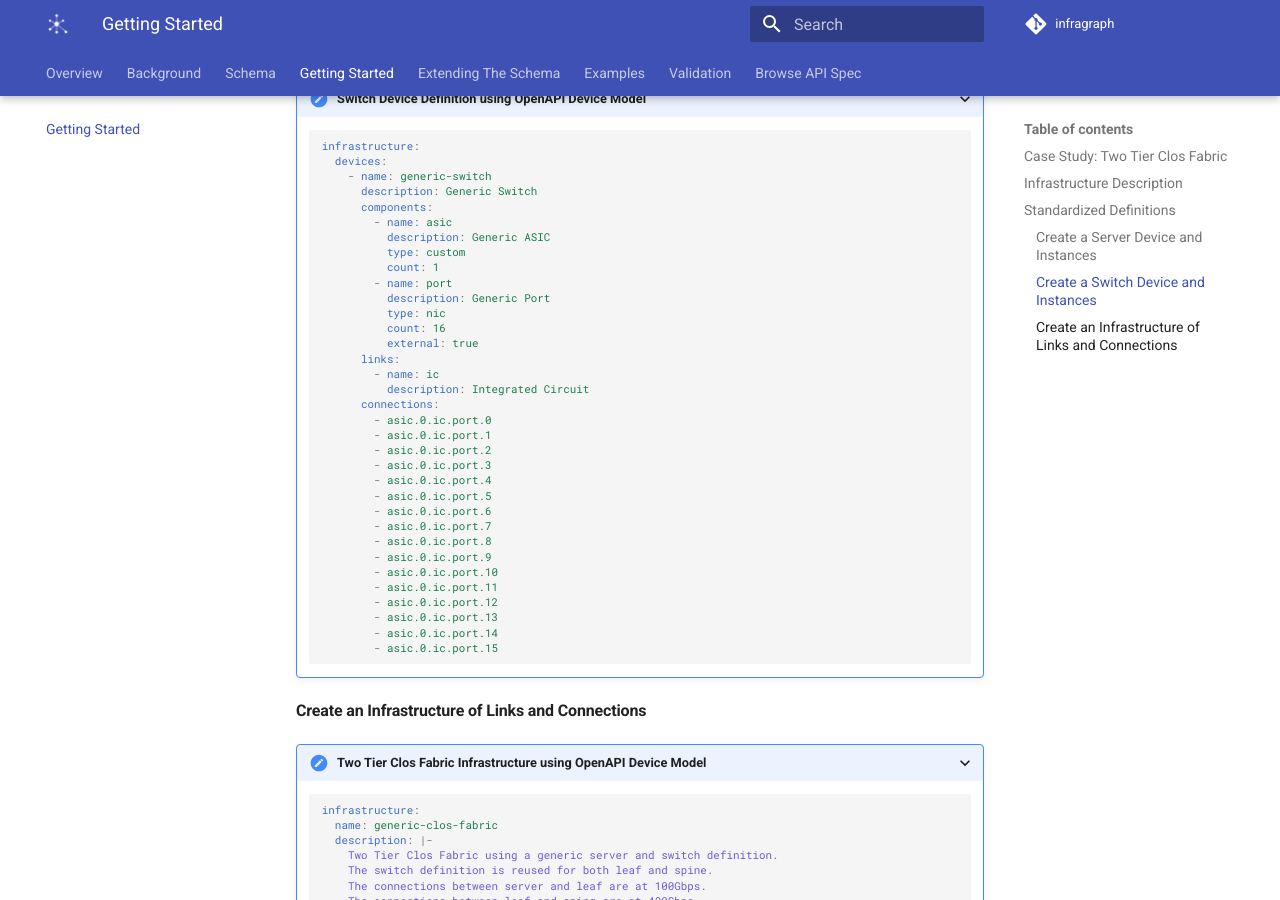
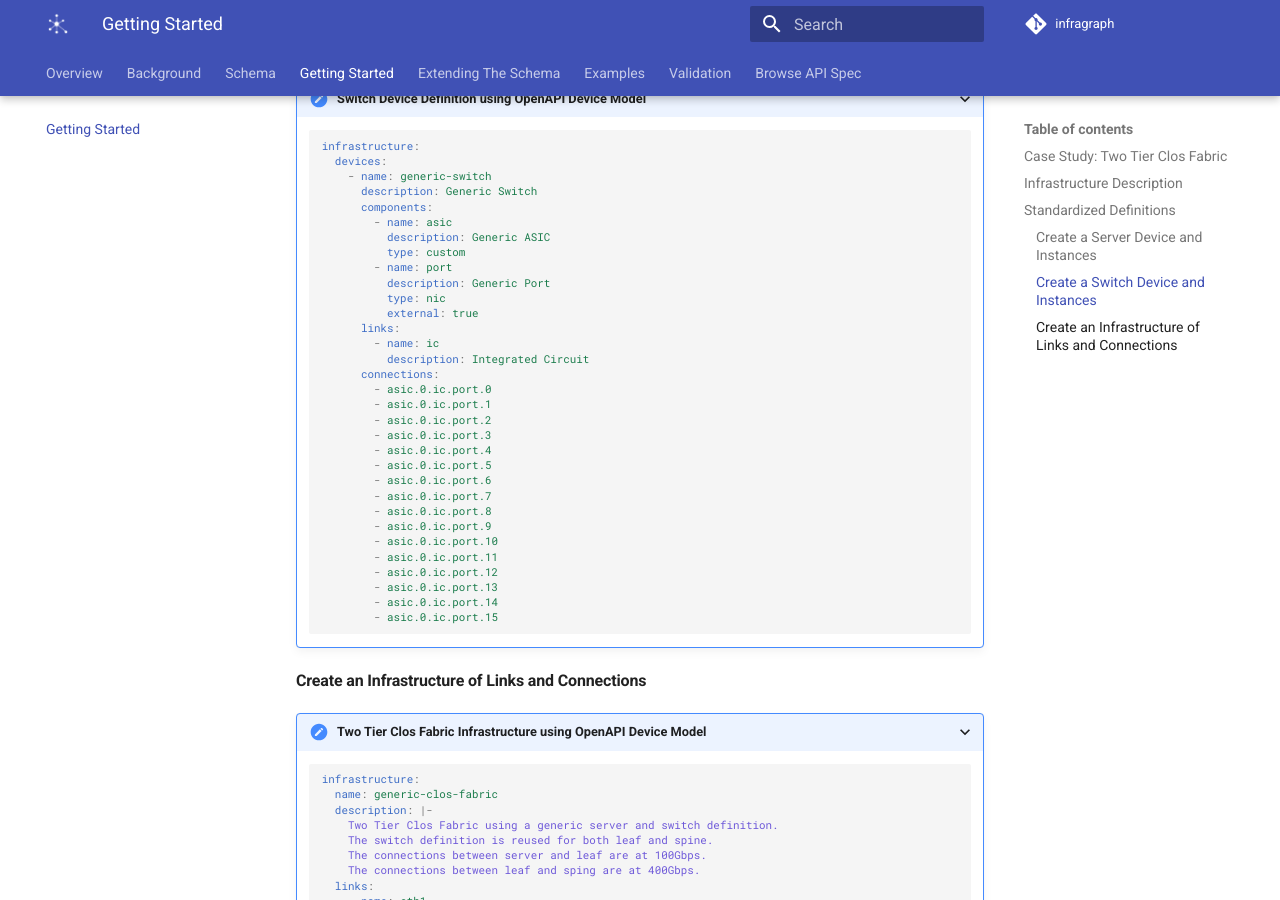
Before and after one commit to Keysight/infragraph, an MkDocs documentation site: the page built from docs/src/create.md, in a window 1280 px wide and 900 px high, scrolled down 2386 px. Built offline with MkDocs 1.6.1 and Material for MkDocs 9.7.7, drawn with Linux system fonts in a browser that asks for light colours; comment, search, counter and statistics services are not loaded.

Commit message:
remove count

```diff
--- a/docs/src/examples/two-tier-clos-fabric-switch.yaml
+++ b/docs/src/examples/two-tier-clos-fabric-switch.yaml
@@ -6,11 +6,9 @@ infrastructure:
         - name: asic
           description: Generic ASIC
           type: custom
-          count: 1
         - name: port
           description: Generic Port
           type: nic
-          count: 16
           external: true
       links:
         - name: ic
```
